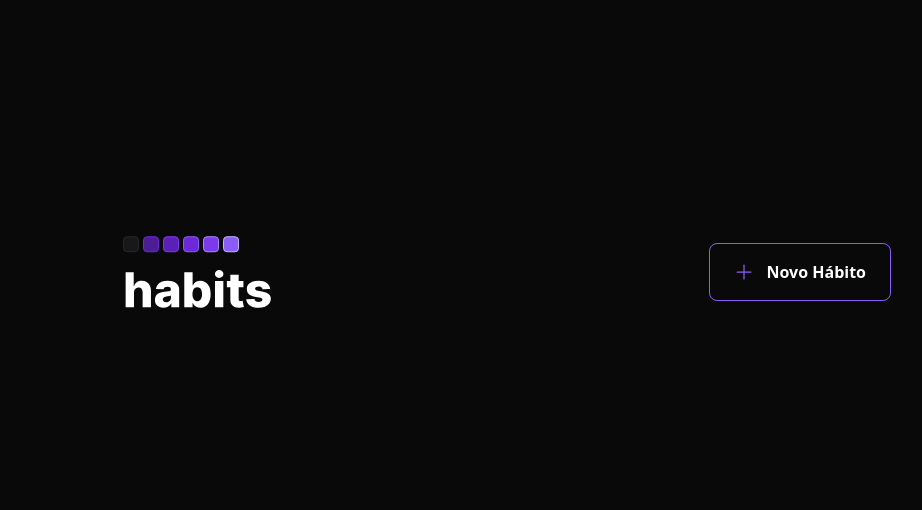
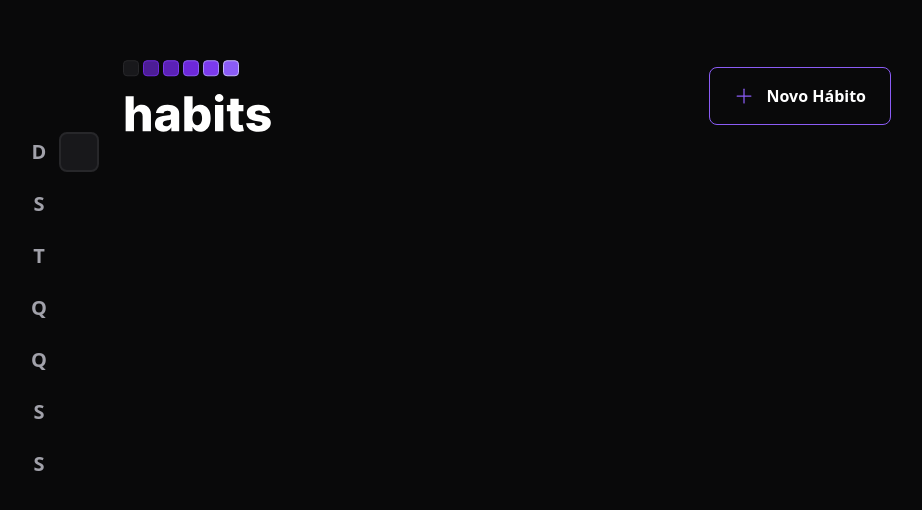
Before and after one commit to florencioMath/Challenge-NLW11, a React (Vite) app in the folder web/: page / in a window 1280 px wide. Shown: the part 128-638 px from the top of the page, without its empty margins (133-1055 px from the left). Built offline with nearby package versions, Linux system fonts and the light colour scheme.

Commit message:
feat: Tabela de hábitos diários

```diff
--- a/web/src/App.tsx
+++ b/web/src/App.tsx
@@ -1,4 +1,5 @@
 import { Header } from "./components/Header";
+import { SummaryTable } from "./components/SummaryTable";
 import "./styles/global.css";
 
 // import { Habit } from './components/Habit'
@@ -8,6 +9,7 @@
     <div className="w-screen h-screen flex justify-center items-center">
       <div className="w-full max-w-5xl px-6 flex flex-col gab-16">
         <Header />
+        <SummaryTable />
       </div>
     </div>
   );
--- a/web/src/components/Habit.tsx
+++ /dev/null
@@ -1,11 +0,0 @@
-interface HabitProps {
-  completed: number;
-}
-
-export function Habit(props: HabitProps) {
-  return (
-    <div className="bg-zinc-900 w-10 h-10 text-white rounded m-2 flex items-center justify-center">
-      {props.completed}
-    </div>
-  )
-}
--- /dev/null
+++ b/web/src/components/HabitDay.tsx
@@ -0,0 +1,9 @@
+// interface HabitDayProps {
+//   completed: number;
+// }
+
+export function HabitDay() {
+  return (
+    <div className="w-10 h-10 bg-zinc-900 border-2 border-zinc-800 rounded-lg"></div>
+  );
+}
--- /dev/null
+++ b/web/src/components/SummaryTable.tsx
@@ -0,0 +1,26 @@
+import { HabitDay } from "./HabitDay";
+
+const weekDays = ["D", "S", "T", "Q", "Q", "S", "S"];
+
+export function SummaryTable() {
+  return (
+    <div className="w-full flex">
+      <div className="grid grid-rows-7 grid-flow-row gap-3">
+        {weekDays.map((weekDay, i) => {
+          return (
+            <div
+              key={`${weekDay}-${i}`}
+              className="text-zinc-400 text-xl h-10 w-10 font-bold flex items-center justify-center"
+            >
+              {weekDay}
+            </div>
+          );
+        })}
+      </div>
+
+      <div className="grid grid-rows-7 grid-flow-col gap-3">
+        <HabitDay />
+      </div>
+    </div>
+  );
+}
--- a/web/tailwind.config.cjs
+++ b/web/tailwind.config.cjs
@@ -6,6 +6,9 @@
       colors: {
         background: "#09090A",
       },
+      gridTemplateRows: {
+        7: "repeat(7, minmax(0, 1fr))",
+      },
     },
   },
   plugins: [],
```
